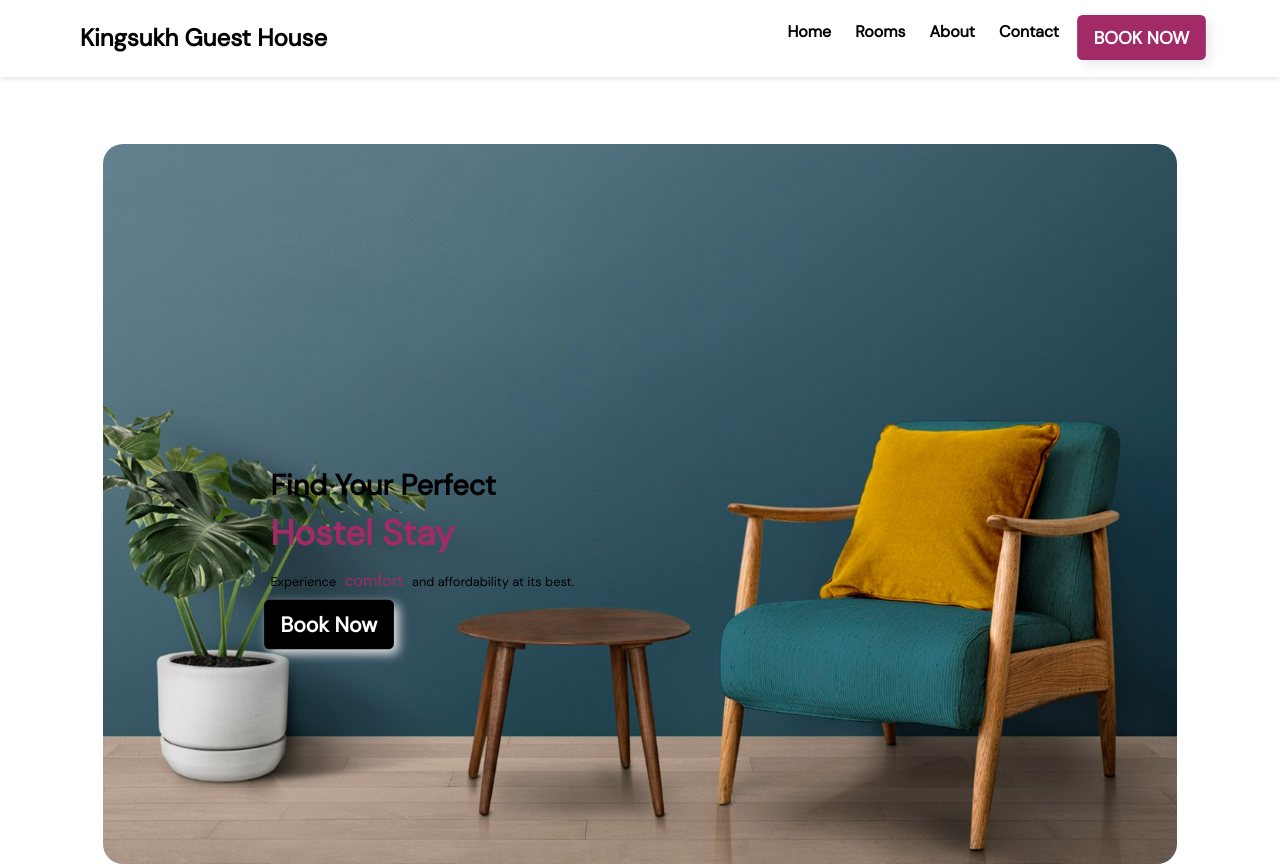
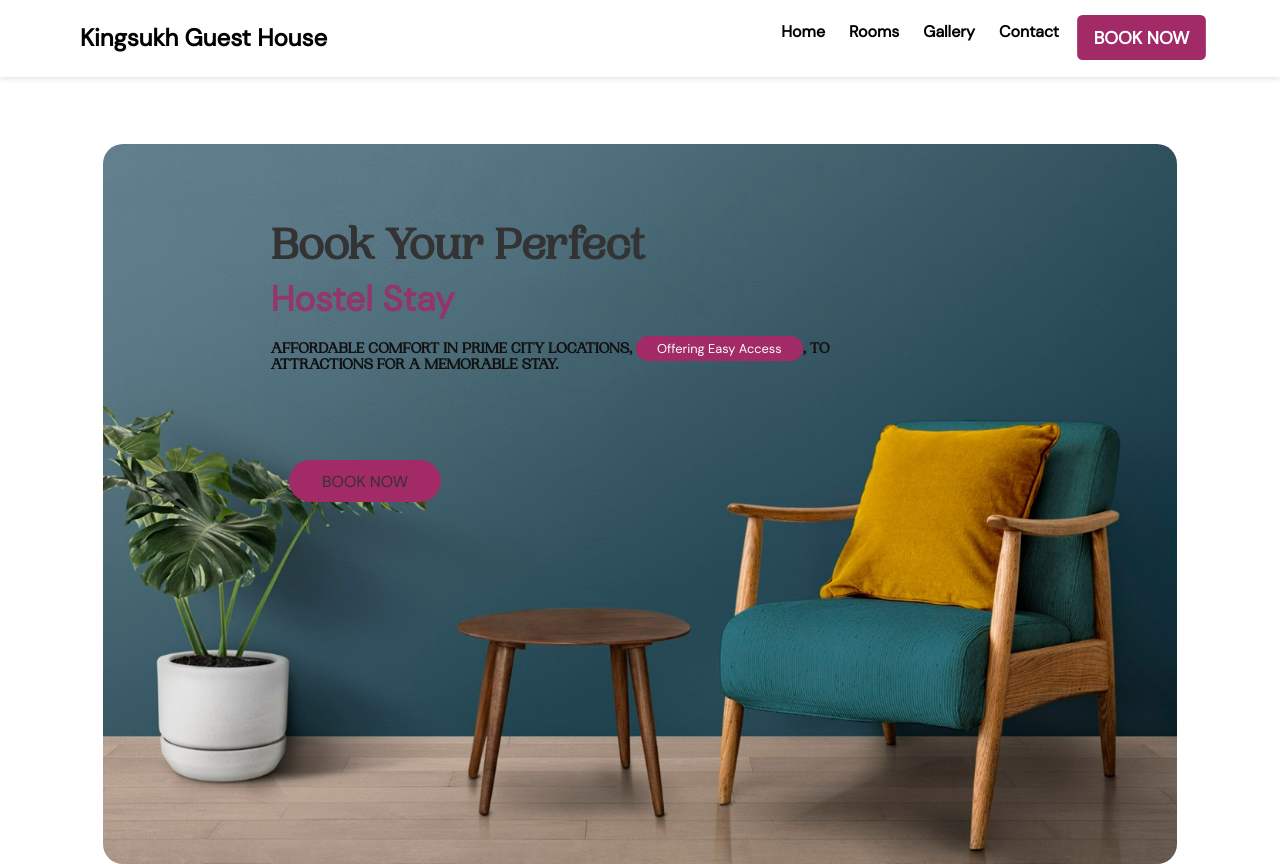
Before and after one commit to rohugithub/KIng-GuestHouse, a plain HTML site: page index.html in a window 1280 px wide. Shown: the top 864 px of the page. Drawn offline with nearby package versions, Linux system fonts and the light colour scheme.

Commit message:
first commit

```diff
--- a/index.html
+++ b/index.html
@@ -1,4 +1,3 @@
-
 <!DOCTYPE html>
 <html lang="en">
 
@@ -8,10 +7,7 @@
     <title>Kingsukh guest house</title>
     <link rel="stylesheet" href="https://cdn.jsdelivr.net/npm/swiper@11/swiper-bundle.min.css" />
     <link rel="stylesheet" href="style.css">
-    <link
-    href="https://cdn.jsdelivr.net/npm/remixicon@4.3.0/fonts/remixicon.css"
-    rel="stylesheet"
-     />
+    <link href="https://cdn.jsdelivr.net/npm/remixicon@4.3.0/fonts/remixicon.css" rel="stylesheet" />
 </head>
 
 <body>
@@ -22,7 +18,7 @@
                 <ul>
                     <li><a href="#">Home</a></li>
                     <li><a href="#rooms">Rooms</a></li>
-                    <li><a href="#about">About</a></li>
+                    <li><a href="#Gallery">Gallery</a></li>
                     <li><a href="#contact">Contact</a></li>
                     <li> <a href="https://wa.link/at5ion">
                             <button class="btn nav_btn">BOOK NOW</button>
@@ -44,9 +40,9 @@
                     <img src="./Assets/header.jpg" alt="">
                 </div>
                 <div id="hero_tags" class="hero_tags">
-                  <h2>Find Your Perfect</h2>
+                    <h2>Book Your Perfect</h2>
                     <h2><span>Hostel Stay</span></h2>
-                  <p>Experience <span>comfort</span> and affordability at its best.</p>
+                    <p>Affordable comfort in prime city locations, <span> offering easy access</span>, to attractions for a memorable stay.</p>
                     <a href="#rooms"> <button class="btn hero_btn">Book Now</button> </a>
                 </div>
             </div>
@@ -55,10 +51,7 @@
         <div id="page3">
             <div class="elem">
                 <div class="elem-part1">
-                <img
-                  src="/Assets/Room1.jpg"
-                  alt=""
-                />
+                    <img src="/Assets/Room1.jpg" alt="" />
                 </div>
                 <div class="elem-part2">
                     <div class="elex-1">
@@ -72,10 +65,7 @@
             </div>
             <div class="elem">
                 <div class="elem-part1">
-                <img
-                  src="/Assets/Room6.jpg"
-                  alt=""
-                />
+                    <img src="/Assets/Room6.jpg" alt="" />
                 </div>
                 <div class="elem-part2">
                     <div class="elex-1">
@@ -89,10 +79,7 @@
             </div>
             <div class="elem">
                 <div class="elem-part1">
-                <img
-                  src="/Assets/Room2.jpg"
-                  alt=""
-                />
+                    <img src="/Assets/Room2.jpg" alt="" />
                 </div>
                 <div class="elem-part2">
                     <div class="elex-1">
@@ -106,10 +93,7 @@
             </div>
             <div class="elem">
                 <div class="elem-part1">
-                <img
-                  src="/Assets/Room5.jpg"
-                  alt=""
-                />
+                    <img src="/Assets/Room5.jpg" alt="" />
                 </div>
                 <div class="elem-part2">
                     <div class="elex-1">
@@ -174,12 +158,12 @@
             </div>
         </section>
 
-        <!-- About Section -->
-        <section id="about" class="about">
+        <!-- Gallery+ Section -->
+        <section id="Gallery" class="about">
             <div class="container">
-                <h2>About Us</h2>
-                <p>We provide comfortable and affordable accommodation for travelers. Our hostels are conveniently
-                    located in the heart of the city, ensuring you are close to all the action.</p>
+                <h2 id="Galler-h2">OUR GALLERY</h2>
+                <p id="para">"If you visit, you absolutely must explore this area, as seen in the picture—it's a
+                    breathtaking display of natural beauty</p>
             </div>
             <!-- Swiper Gallery-Section -->
 
@@ -201,7 +185,12 @@
                             <img src="/Assets/flower.jpg" alt="">
                         </div>
                         <div class="swiper-slide">
-            <img src="/Assets/recep.jpg" alt="">
+                            <img src="/Assets/mithonDam.webp" alt="">
+                        </div>
+                        <div class="swiper-slide">
+                            <img src="/Assets/1.jpg" alt="">
+                        </div>
+
                     </div>
                 </div>
                 <div class="swiper-pagination"></div>
@@ -246,8 +235,8 @@
             </ul>
             <div class="footer_social">
                 <a href="#"><img src="assets/fb-logo.png" alt="facebook" /></a>
-                <a href="https://www.instagram.com/kingsukhguesthouse/" target="_blank"><img src="/assets/insta_logo.png"
-                        alt="instagram" /></a>
+                <a href="https://www.instagram.com/kingsukhguesthouse/" target="_blank"><img
+                        src="/assets/insta_logo.png" alt="instagram" /></a>
                 <a href="#"><img src="assets/youtube.png" alt="youtube" /></a>
                 <a href="#"><img src="assets/twitter.png" alt="twitter" /></a>
             </div>
--- a/style.css
+++ b/style.css
@@ -1,6 +1,11 @@
 @font-face {
     font-family: myFirstFont;
     src: url('./fonts/dm-sans-v11-latin_latin-ext-regular\ \(1\)\ \(1\).ttf');
+}
+
+@font-face {
+    font-family: pp;
+    src: url(./Fonts/PPWoodland-Regular\ \(1\).ttf);
 }
 
 * {
@@ -105,7 +110,7 @@ nav a:hover {
     transform: scale(1.1);
     color: #fff;
     background: #A22A66;
-    box-shadow: 4px 4px 10px #eaeaea;
+    /* box-shadow: 4px 4px 10px #eaeaea; */
 }
 
 .nav_btn {
@@ -128,7 +133,7 @@ nav a:hover {
 
 /* Hero Section */
 .hero {
-    background: url("./assets/Brown\ Modern\ Room\ Tour\ Vlog\ YouTube\ Thumbnail.png") no-repeat center/cover;
+
     color: #000000;
     padding: 5rem 1rem;
 }
@@ -140,50 +145,95 @@ nav a:hover {
 
 .hero_btn {
     color: #ffffff;
-    background-color: #000000;
-    font-size: 1.2rem;
+    background-color: #A22A66;
+    font-size: .9rem;
+    margin-top: 10vh;
+    border-bottom: 100px;
+    border-radius: 20px;
+    font-weight: 500;
+    padding: 10px 30px;
+    color: #333;
+    text-transform: uppercase;
+    margin-left: 4%;
 
 }
 
+.hero_btn:hover{
+    background-color: #a22a66a1;
+    color: #ffffff;
+    transition: all ease-in .3s;
+}
+
 .hero h2 {
-    font-size: 1.8rem;
+    font-size: 2.8rem;
     width: 100%;
     line-height: 1.5;
-
+    font-family: pp;
+    color: #333;
+    line-height: 2.8rem;
     animation: open 1.5s ease-in .5s 1 alternate-reverse forwards;
-
+    margin-top: .5vh;
 }
 
 .hero h2 span {
     font-size: 2.2rem;
-    color: #A22A66;
+    color: #a22a66d5;
+
 }
 
 .hero p {
     padding-top: .5rem;
-    font-size: .8rem;
+    font-size: 1.2vw;
     margin-bottom: .5rem;
+    line-height: 1rem;
+    text-transform: uppercase;
+    font-family: pp;
+    margin-top: 1vh;
+    color: #111111;
+    font-weight: 600;
+    width: 100%;
 }
 
 .hero p span {
     padding: 0 .3rem;
-    font-size: 1rem;
+    font-size: 1vw;
     font-weight: 500;
-    color: #A22A66;
+    text-transform: capitalize;
+    border: none;
+    color: #ffffff;
+    border: 1px solid #A22A66;
+    padding: 3px 20px;
+    border-radius: 50px;
+    background-color: #A22A66;
+}
+
+#para{
+    width: 50%;
+    font-family:pp;
+    margin-left: 25%;
+    font-size: 1.5vw;
+    line-height: 1.5vw;
+}
+
+#Galler-h2{
+    font-size: 5vw;
+    color: #333;
+    margin-top: -5%;
 }
 
 
+
 #hero_tags{
-    width: 40vw;
+    width: 50vw;
     position: absolute;
-    top: 40vh;
+    top: 10vh;
     left: 18vw;
     /* background-color: #f39c12; */
 }
 #header-img{
     height: 90vh;
     width: 92%;
-    background-color: #A22A66;
+    /* background-color: #a22a66d3; */
     margin-left: 4%;
     border-radius: 20px;
     overflow: hidden;
@@ -638,7 +688,7 @@ footer p {
 
 
   #h2-text{
-    font-size: 3vw;
+    font-size: 4vw;
     text-transform: uppercase;
     font-family:myFirstFont;
     color: #333;
@@ -653,6 +703,7 @@ footer p {
   #page4 {
     height: 100vh;
     width: 100%;
+    position: relative;
     /* background-color: burlywood; */
   }
 
```
Lines whose indentation alone changed are shown as unchanged.
